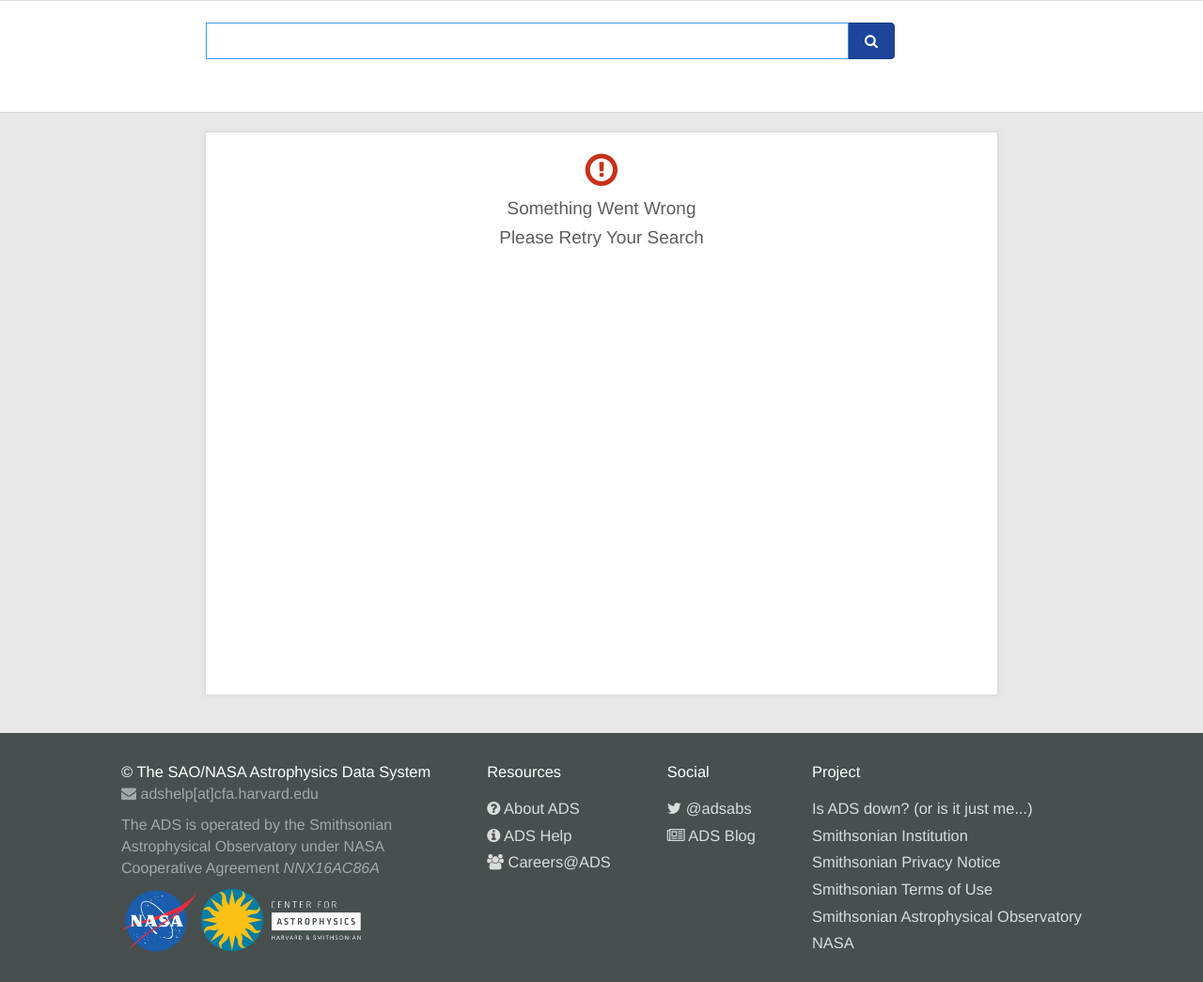
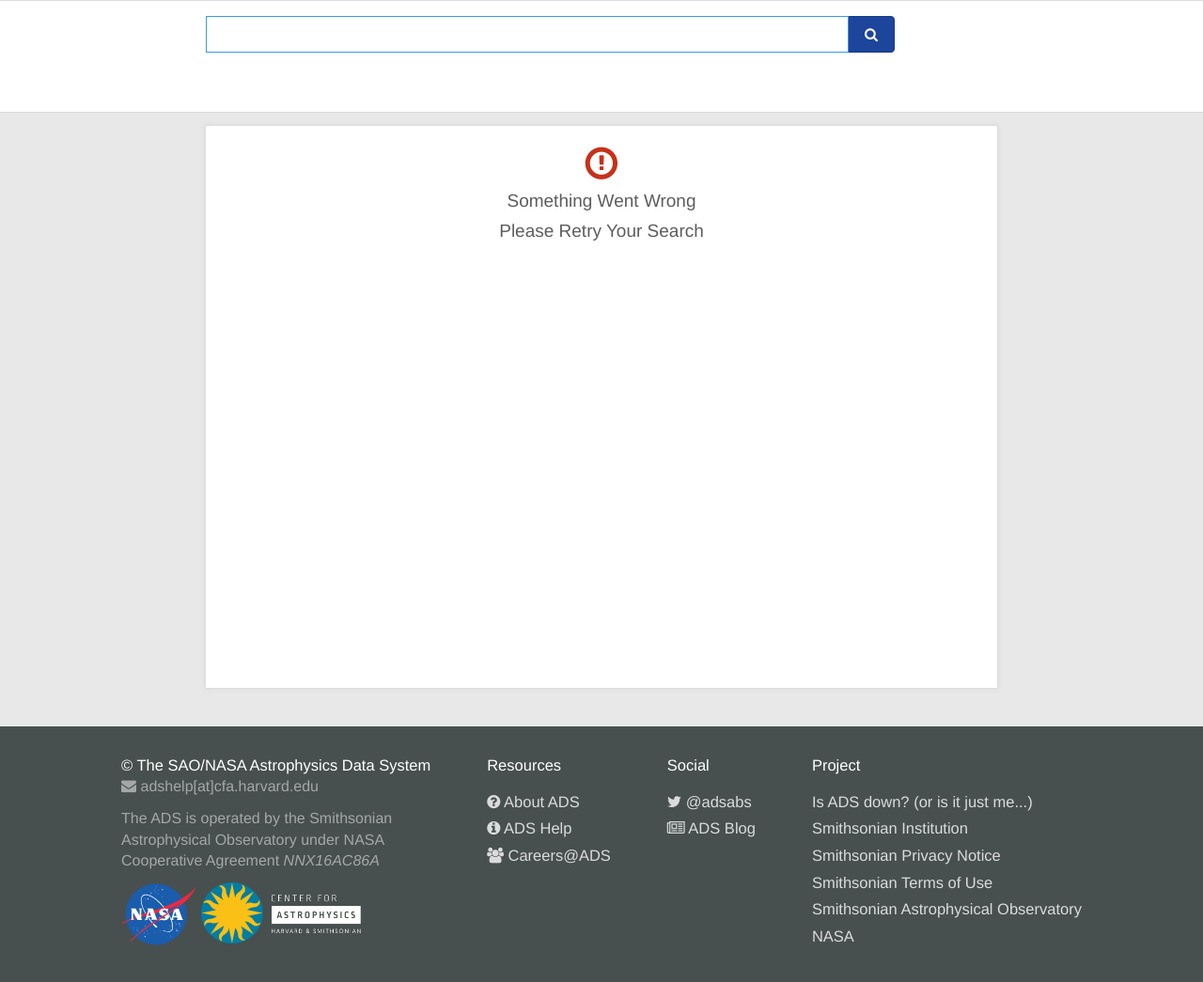
Before and after one commit to tjacovich/ADSCore, a Flask app: template adscore/templates/search-results.html in a window 1280 px wide. Shown: the part 62-1107 px from the top of the page at 94% size. Run offline with Flask 2, Linux system fonts and the light colour scheme; the template is opened without the code that fills it: values that come from a table or form of the project are taken from there, others are empty; some libraries are stand-ins or nearby versions.

Commit message:
fix padding

```diff
--- a/adscore/templates/search-results.html
+++ b/adscore/templates/search-results.html
@@ -20,14 +20,14 @@
 <div id="results-page-layout" class="s-results-page-layout">
   <div class="row s-stable-search-bar-height s-results-control-row-container">
     <div class="s-search-bar-full-width-container">
-      <div class="col-xs-7 col-xs-offset-2" style="padding-top: 2rem;">
+      <div class="col-xs-7 col-xs-offset-2" style="padding-top: 1%;">
         {% include 'partials/search-bar.html' %}
       </div>
     </div>
   </div>
   <div class="row">
     <div class="col-xs-12 s-dynamic-page-body" id="dynamic-page-body">
-      <div class="max-width-wrapper" style="margin-top: 2rem;">
+      <div class="max-width-wrapper" style="margin-top: 1%;">
         <div class="row">
             {% if results.docs | length > 0 %}
               <div class="col-xs-12 col-md-8 col-md-offset-1">
```
